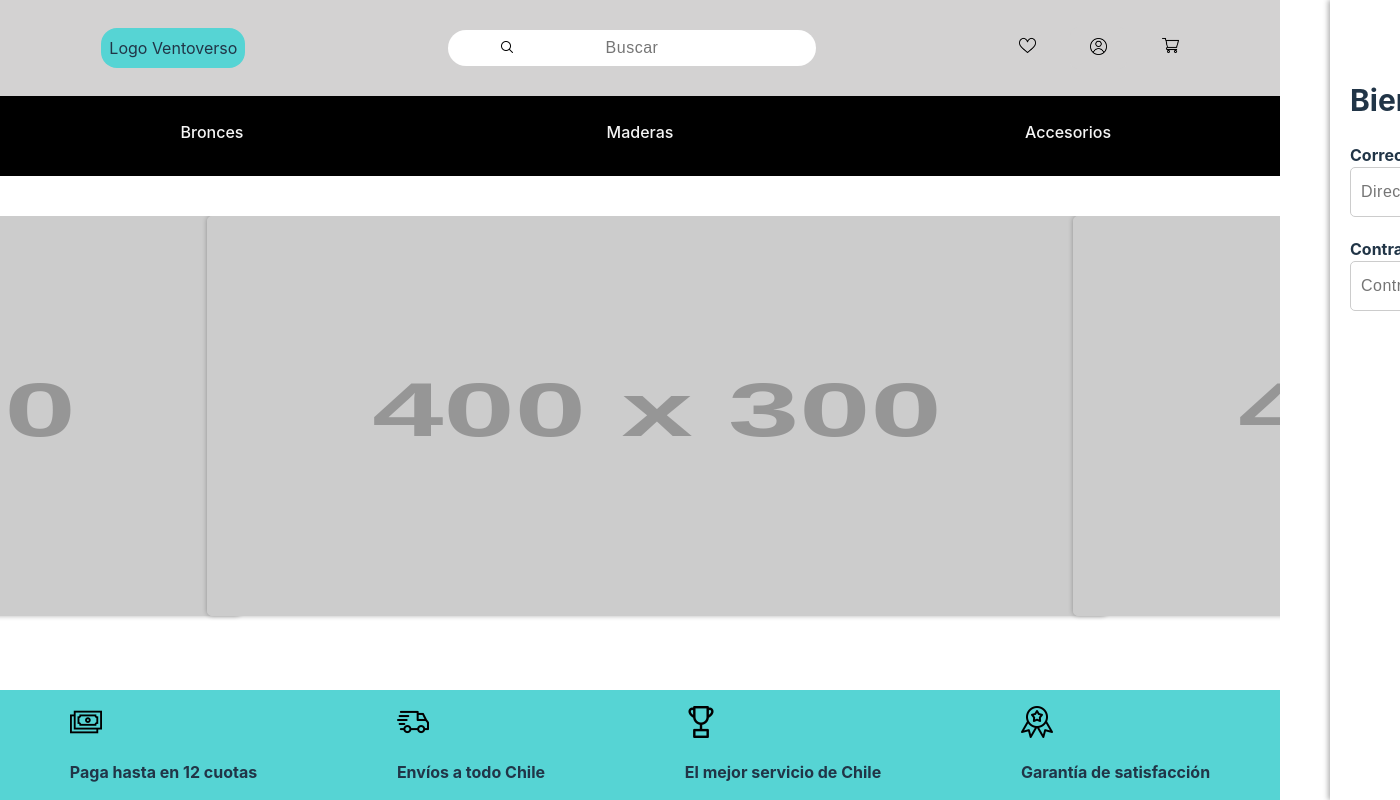
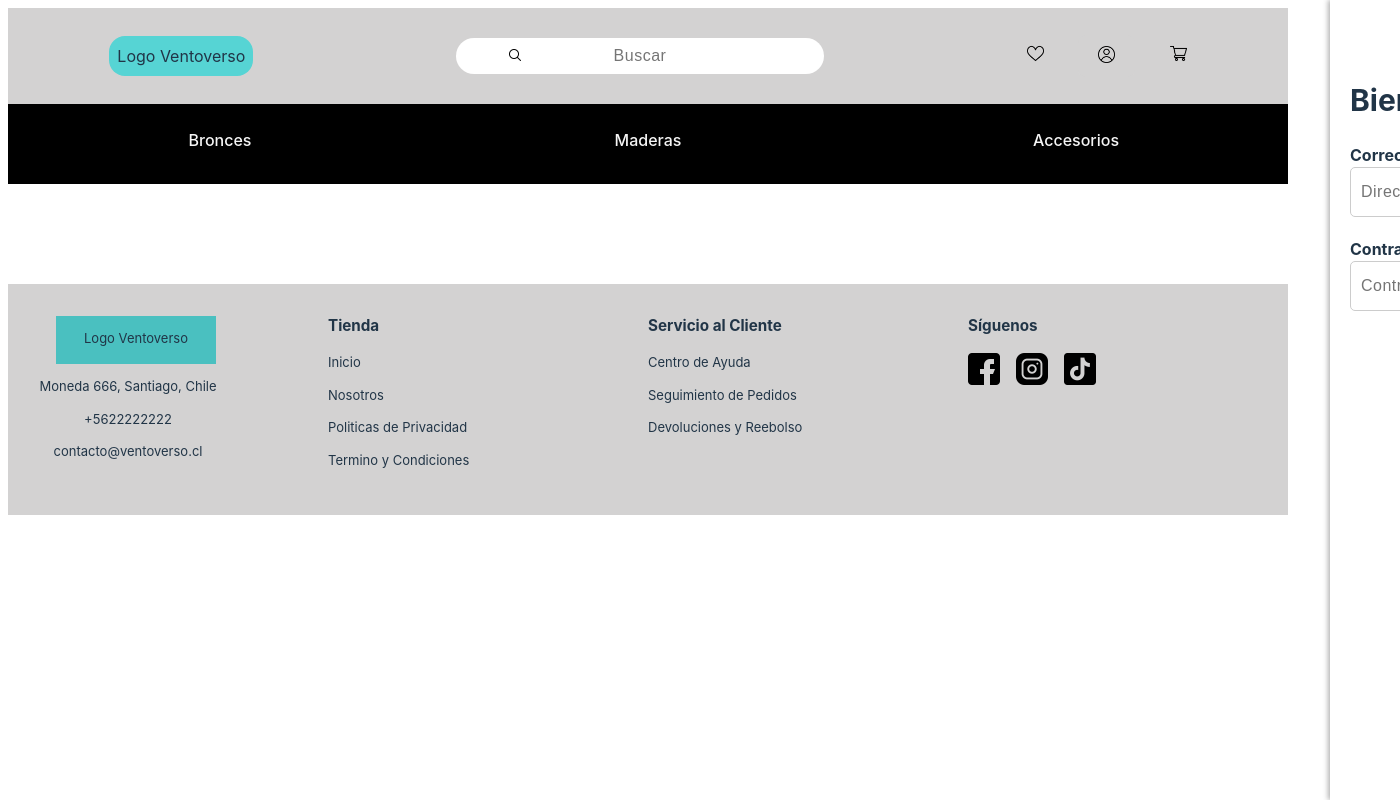
Before and after one commit to jrivas0710/Ventoverso_2, a React (Vite) app: page / in a window 1280 px wide. Shown: the top 800 px of the page, 1400 px wide, since content can reach past the window. Built offline with nearby package versions, Linux system fonts and the light colour scheme.

Commit message:
este commit es antes de una posible embarrada, volver aca

```diff
--- a/src/App.tsx
+++ b/src/App.tsx
@@ -1,5 +1,6 @@
 import './App.css'
 import { Home } from './pages/Home'
+import {PaginaProducto} from './pages/PaginaProducto'
 
 
 
@@ -8,7 +9,8 @@ function App() {
 
   return (
     <>
-      <Home/>
+      {/* <Home/> */}
+      <PaginaProducto/>
     </>
   )
 }
--- a/src/index.css
+++ b/src/index.css
@@ -23,13 +23,6 @@ a:hover {
   color: #535bf2;
 }
 
-body {
-  margin: 0;
-  display: flex;
-  place-items: center;
-  min-width: 320px;
-  min-height: 100vh;
-}
 
 h1 {
   font-size: 3.2em;
--- /dev/null
+++ b/src/pages/PaginaProducto.tsx
@@ -0,0 +1,25 @@
+import { Footer } from "../components/footer/Footer"
+import Sidesheet2 from "../components/sidesheet/SideSheet2"
+import './PaginaProdudcto.css'
+
+
+
+
+
+
+export const PaginaProducto= () => {
+
+  return (
+    <>
+
+    <div className="grid-container">
+
+    <Sidesheet2/>
+    <Footer/>
+
+    </div>
+
+
+    </>
+  )
+}
--- /dev/null
+++ b/src/pages/PaginaProdudcto.css
@@ -0,0 +1,35 @@
+
+
+html {
+    box-sizing: border-box;
+    margin: auto 0;
+
+  }
+
+  *,
+  *::before,
+  *::after {
+    box-sizing: inherit;
+
+  }
+
+  /* este es mi contenedor grid que es como a nivel del body, contendra todos los componentes del body */
+  .grid-container {
+    width: 100vw;
+    /* display: grid; COMENTADO PARA IMPORTAR COMPONENTE CARRUSEL EN HOME */
+    grid-template-rows: 1fr 1fr 1fr 1fr 1fr 1fr 1fr 1fr 1fr;
+    grid-template-columns: ;
+    /* hice 5 filas porque arriba estara el header, al medio el main con 3 filas y bajo el footer con 1*/
+    grid-template-areas:
+      /* les asigne nombres literales a cada area definida arriba */
+      'header'
+      'encabezado'
+      'imagenes'
+      'caracteristicas'
+      'productos relacionados'
+      'calificacion clientes'
+      'comentarios clientes'
+      'productos similares'
+      'footer';
+      padding-bottom: 20px;
+      }
```
